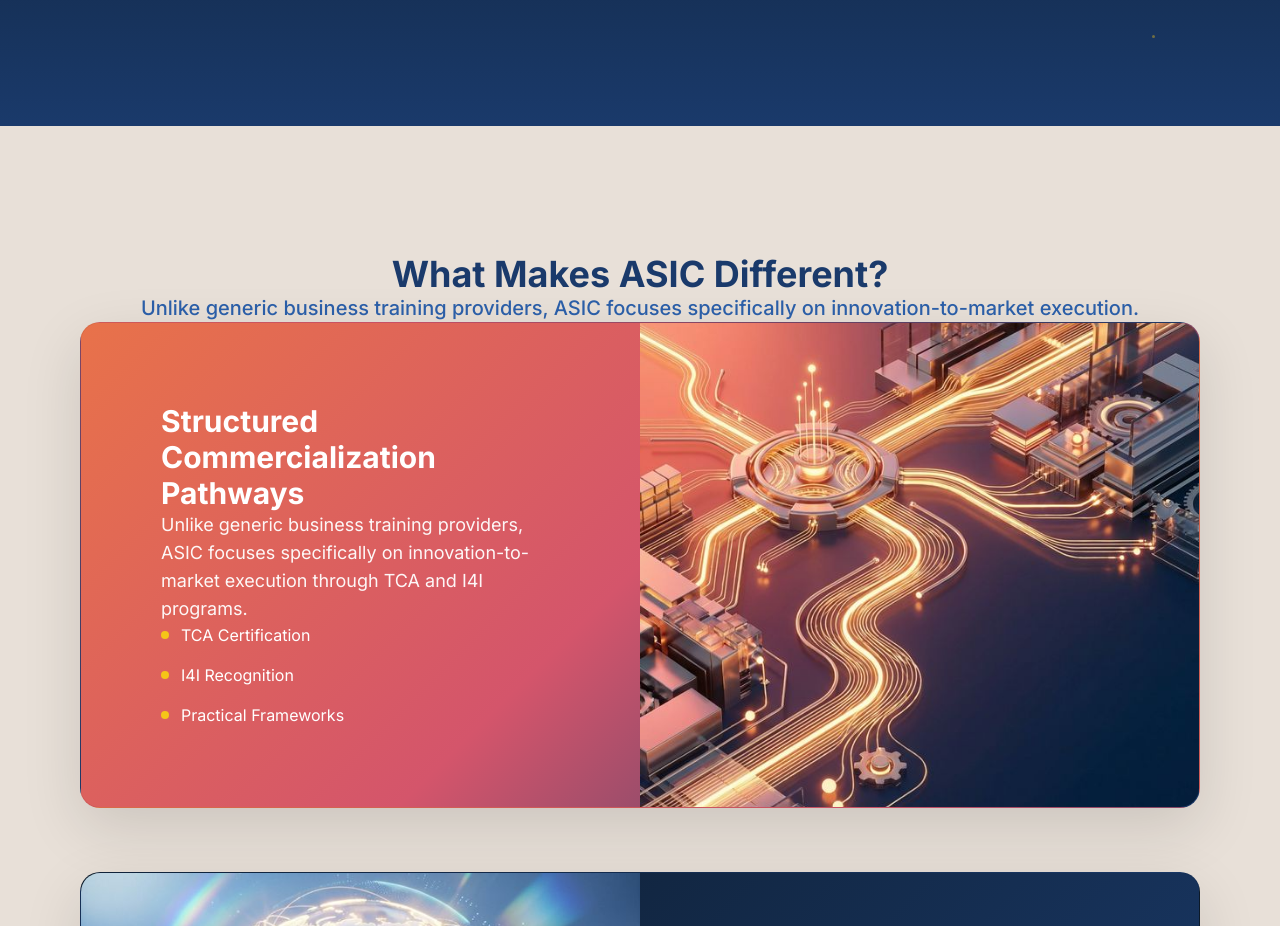
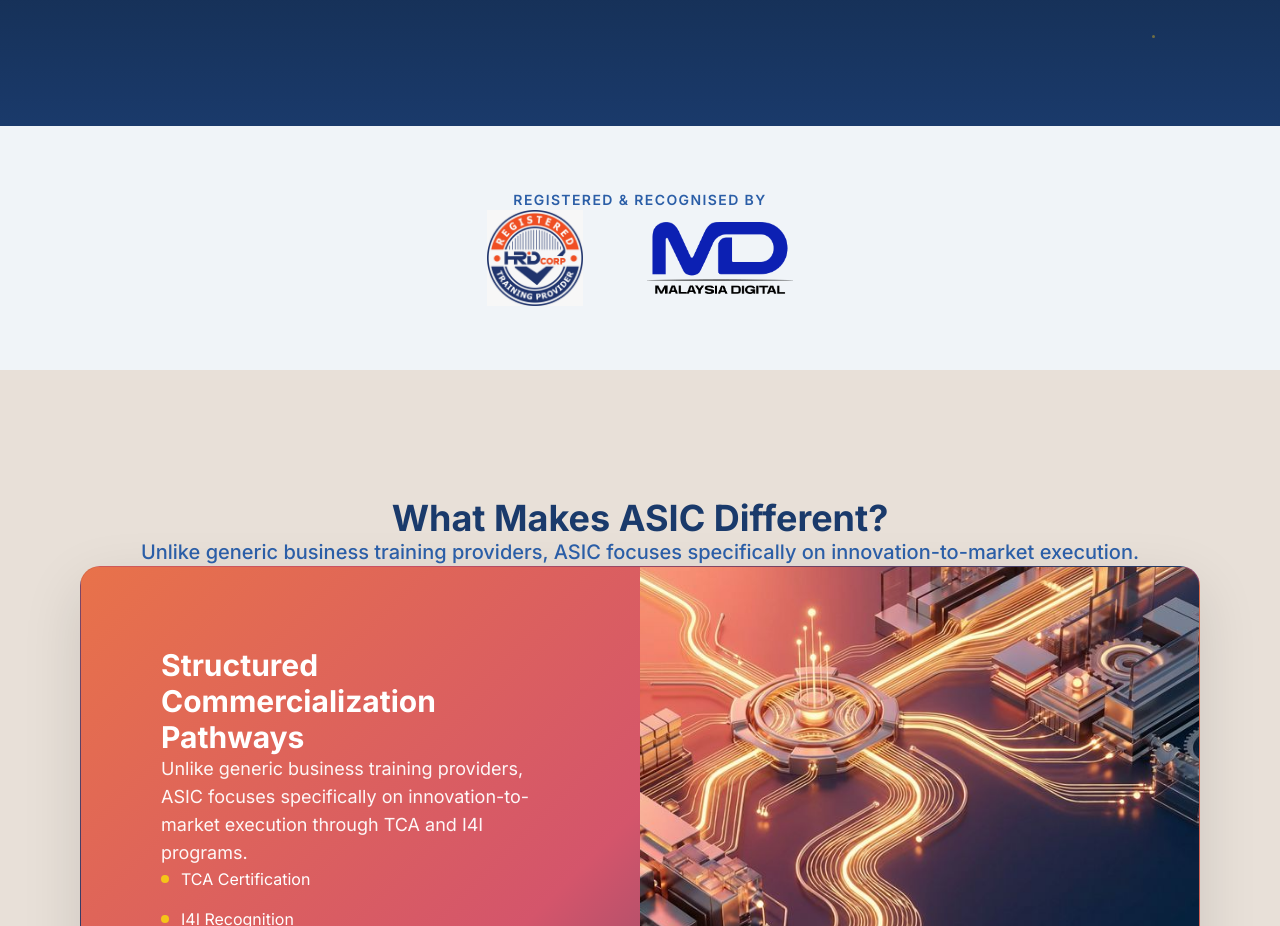
Before and after one commit to faixum/asic, a Next.js app in the folder asic-website/: page / in a window 1280 px wide. Shown: the part 2141-3067 px from the top of the page. Built offline with nearby package versions, Linux system fonts and the light colour scheme.

Commit message:
feat: add HRD Corp & MD trust badges on homepage, KAREERfit update, MS content contactNote

```diff
--- a/asic-website/app/page.tsx
+++ b/asic-website/app/page.tsx
@@ -447,6 +447,25 @@
       </section>
 
       {/* ═══════════════════════════════════════════════════════════
+          TRUST BADGES — Registered & Recognised
+          ═══════════════════════════════════════════════════════════ */}
+      <section className="py-16" style={{ background: '#F0F4F8' }}>
+        <Container>
+          <ScrollReveal>
+            <div className="flex flex-col items-center">
+              <p className="text-sm font-semibold uppercase tracking-widest mb-8" style={{ color: '#2B5EA7' }}>
+                Registered &amp; Recognised By
+              </p>
+              <div className="flex flex-wrap items-center justify-center gap-10 md:gap-16">
+                <img src="/images/hrdf.jpeg" alt="HRD Corp Registered Training Provider" className="h-20 md:h-24 object-contain" />
+                <img src="/images/md-logo.png" alt="MD" className="h-14 md:h-18 object-contain" />
+              </div>
+            </div>
+          </ScrollReveal>
+        </Container>
+      </section>
+
+      {/* ═══════════════════════════════════════════════════════════
           FEATURES — Alternating Split Mega-Cards
           ═══════════════════════════════════════════════════════════ */}
       <section className="py-32" style={{ background: '#E8E0D8' }}>
```
Also changed, not shown: asic-website/public/images/hrdf.jpeg (added), asic-website/public/images/md-logo.png (added).
